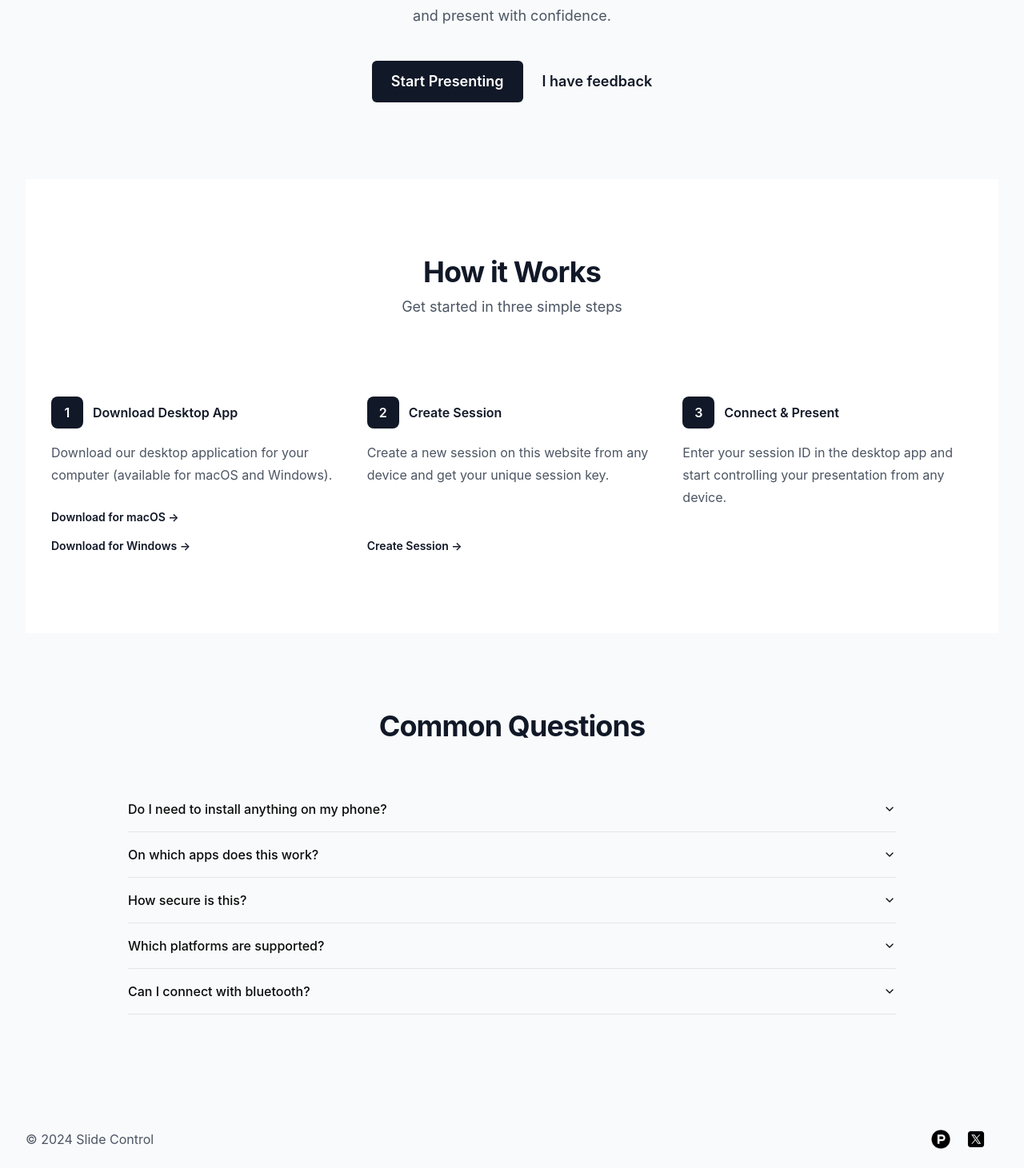
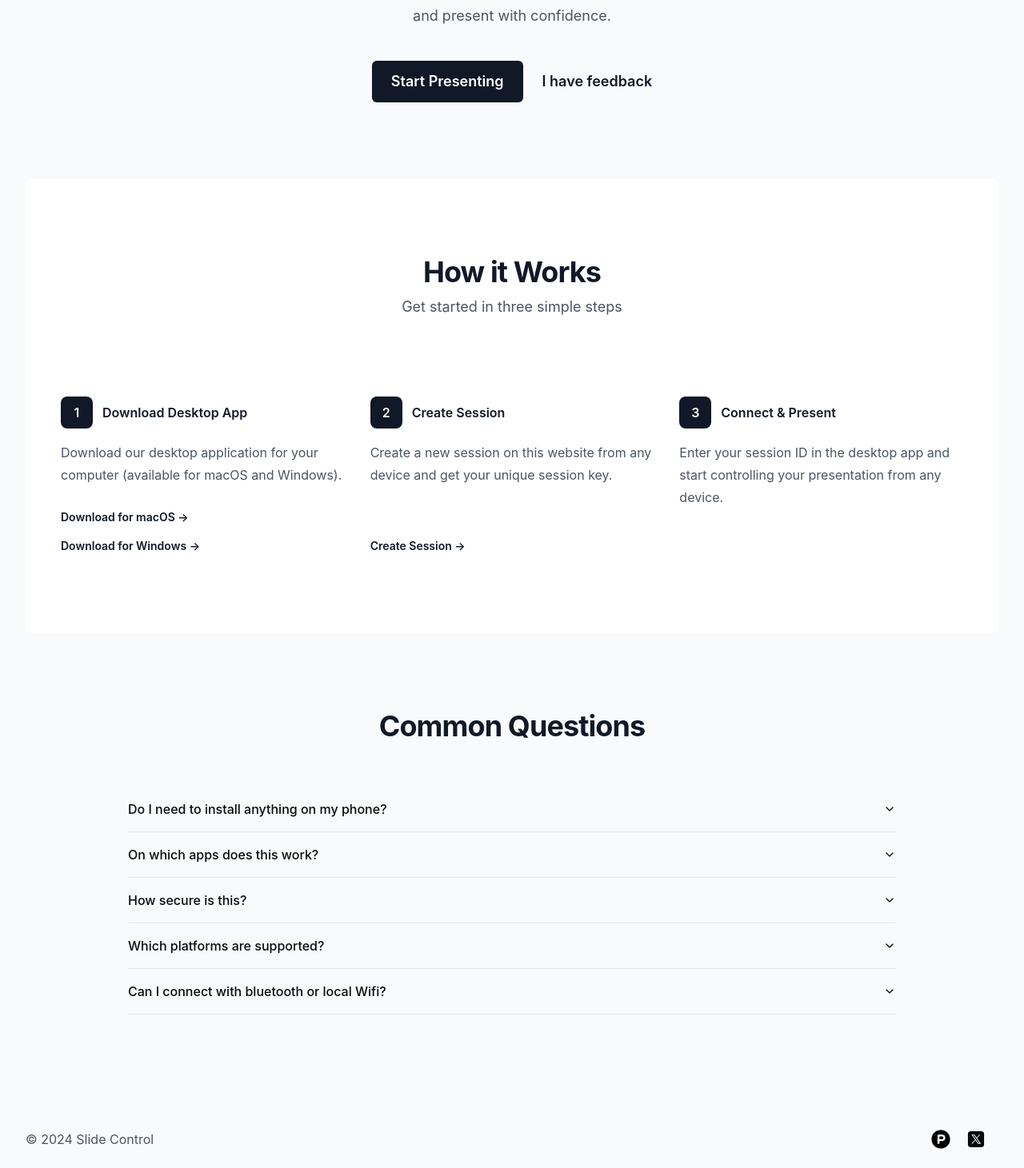
Before and after one commit to prathamesh-dukare/slides-controll, a React (Vite) app in the folder client/: page / in a window 1280 px wide. Shown: the part 340-1801 px from the top of the page at 80% size. Built offline with nearby package versions, Linux system fonts and the light colour scheme; no server answers.

Commit message:
fix : vite build errors

```diff
--- a/client/src/App.tsx
+++ b/client/src/App.tsx
@@ -1,7 +1,7 @@
 import { BrowserRouter, Routes, Route } from "react-router-dom";
 import { SocketProvider } from "./providers/SocketProvider";
-import Home from "./pages/home";
-import Room from "./pages/room";
+import Room from "./pages/Room";
+import Home from "./pages/Home";
 
 function App() {
   return (
--- a/client/src/components/CarouselBox.tsx
+++ b/client/src/components/CarouselBox.tsx
@@ -5,7 +5,7 @@ import {
   CarouselItem,
   CarouselNext,
   CarouselPrevious,
-} from "./ui/Carousel";
+} from "./ui/carousel";
 
 export default function CarouselComponent() {
   return (
--- a/client/src/components/ui/command.tsx
+++ b/client/src/components/ui/command.tsx
@@ -1,10 +1,9 @@
 import * as React from "react";
-import { type DialogProps } from "@radix-ui/react-dialog";
+import { Dialog, type DialogProps } from "@radix-ui/react-dialog";
 import { Command as CommandPrimitive } from "cmdk";
 import { Search } from "lucide-react";
-
 import { cn } from "@/lib/utils";
-import { Dialog, DialogContent } from "./DiaLog";
+import { DialogContent } from "./dialog";
 
 const Command = React.forwardRef<
   React.ElementRef<typeof CommandPrimitive>,
--- a/client/src/pages/Home.tsx
+++ b/client/src/pages/Home.tsx
@@ -41,7 +41,7 @@ export default function Home() {
         </div>
       </div>
 
-      <div id="how-it-works" className="py-24 bg-white">
+      <div id="how-it-works" className="py-24 bg-white rounded-lg px-3">
         <div className="max-w-7xl mx-auto px-6 lg:px-8">
           <div className="mx-auto max-w-2xl text-center">
             <h2 className="text-3xl font-bold tracking-tight text-gray-900 sm:text-4xl">
@@ -160,9 +160,9 @@ export default function Home() {
                     "As of now, this works on macOS and Windows (your remote is on the web)",
                 },
                 {
-                  title: "Can I connect with bluetooth?",
+                  title: "Can I connect with bluetooth or local Wifi?",
                   content:
-                    "Not right now but Im working on it, soon you will be able to connect via bluetooth.",
+                    "Not right now but Im working on it, soon you will be able to connect via bluetooth or local Wifi.",
                 },
               ]}
             />
```
Also changed, not shown: client/src/components/ComboBox.tsx (+3 -4 lines).
